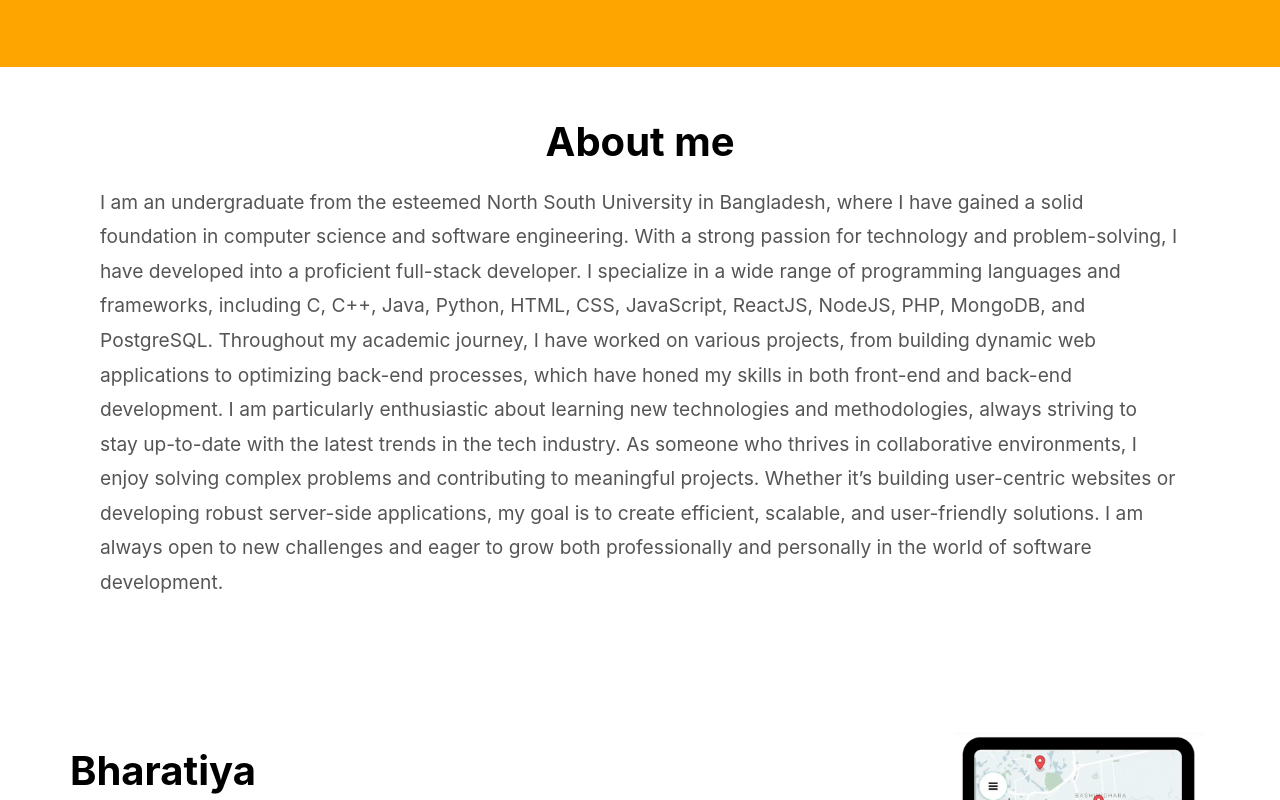
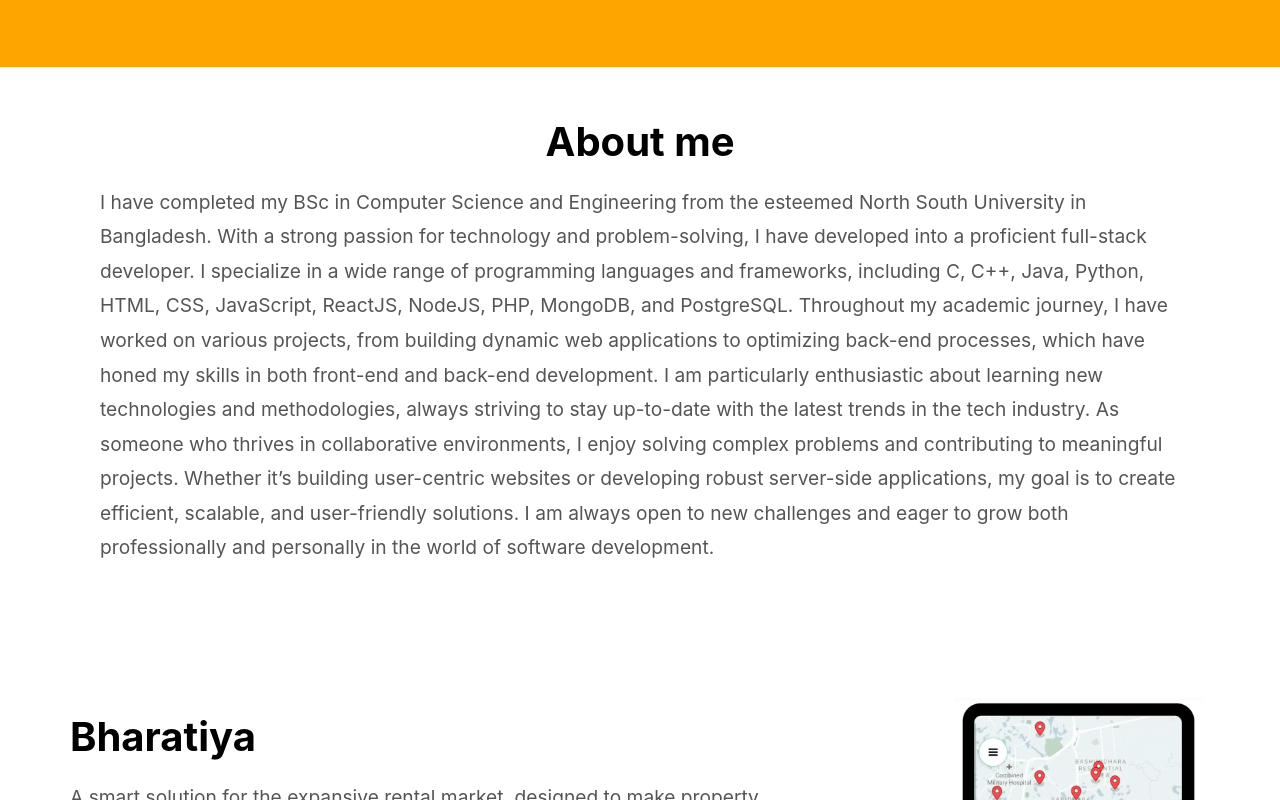
Before and after one commit to TasneemMahmud1731893642/portfolio, a React (Create React App) app: page / in a window 1280 px wide. Shown: the part 491-1291 px from the top of the page. Built offline with nearby package versions, Linux system fonts and the light colour scheme.

Commit message:
done correction

```diff
--- a/src/App.js
+++ b/src/App.js
@@ -22,7 +22,7 @@ function App() {
       <div className="about">
       <div className="texts2">
           <h1>About me</h1>
-          <p>I am an undergraduate from the esteemed North South University in Bangladesh, where I have gained a solid foundation in computer science and software engineering. With a strong passion for technology and problem-solving, I have developed into a proficient full-stack developer. I specialize in a wide range of programming languages and frameworks, including C, C++, Java, Python, HTML, CSS, JavaScript, ReactJS, NodeJS, PHP, MongoDB, and PostgreSQL. Throughout my academic journey, I have worked on various projects, from building dynamic web applications to optimizing back-end processes, which have honed my skills in both front-end and back-end development. I am particularly enthusiastic about learning new technologies and methodologies, always striving to stay up-to-date with the latest trends in the tech industry. As someone who thrives in collaborative environments, I enjoy solving complex problems and contributing to meaningful projects. Whether it’s building user-centric websites or developing robust server-side applications, my goal is to create efficient, scalable, and user-friendly solutions. I am always open to new challenges and eager to grow both professionally and personally in the world of software development.</p>
+          <p>I have completed my BSc in Computer Science and Engineering from the esteemed North South University in Bangladesh. With a strong passion for technology and problem-solving, I have developed into a proficient full-stack developer. I specialize in a wide range of programming languages and frameworks, including C, C++, Java, Python, HTML, CSS, JavaScript, ReactJS, NodeJS, PHP, MongoDB, and PostgreSQL. Throughout my academic journey, I have worked on various projects, from building dynamic web applications to optimizing back-end processes, which have honed my skills in both front-end and back-end development. I am particularly enthusiastic about learning new technologies and methodologies, always striving to stay up-to-date with the latest trends in the tech industry. As someone who thrives in collaborative environments, I enjoy solving complex problems and contributing to meaningful projects. Whether it’s building user-centric websites or developing robust server-side applications, my goal is to create efficient, scalable, and user-friendly solutions. I am always open to new challenges and eager to grow both professionally and personally in the world of software development.</p>
 
       </div>
 
```
